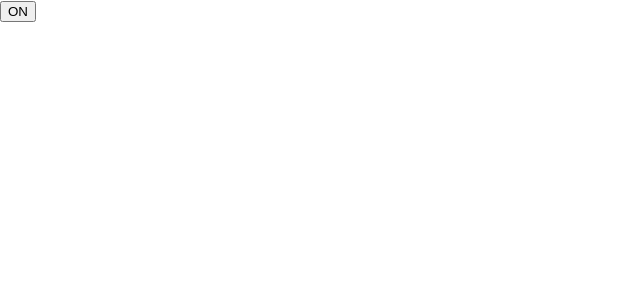
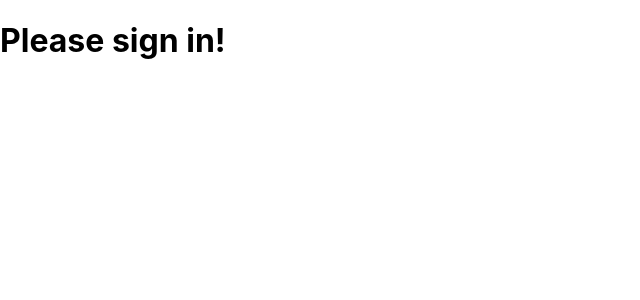
Before and after one commit to Belnut/react-create-app-mine, a React (Create React App) app: page / in a window 1280 px wide. Shown: the top 300 px of the page, without its empty margins (0-640 px from the left). Built offline with nearby package versions, Linux system fonts and the light colour scheme.

Commit message:
if and rendering

```diff
--- a/src/index.js
+++ b/src/index.js
@@ -124,8 +124,25 @@ class Toggle extends React.Component {
     }
 }
 
+function UserGreeting(props) {
+    return <h1>Welcome back!</h1>;
+}
+
+function GuestGreeting(props) {
+    return <h1>Please sign in!</h1>;
+}
+
+function Greeting(props) {
+    const isLoggedIn = props.isLoggedIn;
+    if (isLoggedIn) {
+        return <UserGreeting/>;
+    } else {
+        return <GuestGreeting/>;
+    }
+}
+
 ReactDOM.render(
-    <Toggle/>,
+    <Greeting isLoggedIn={false}/>,
     document.getElementById('root')
 );
 
```
